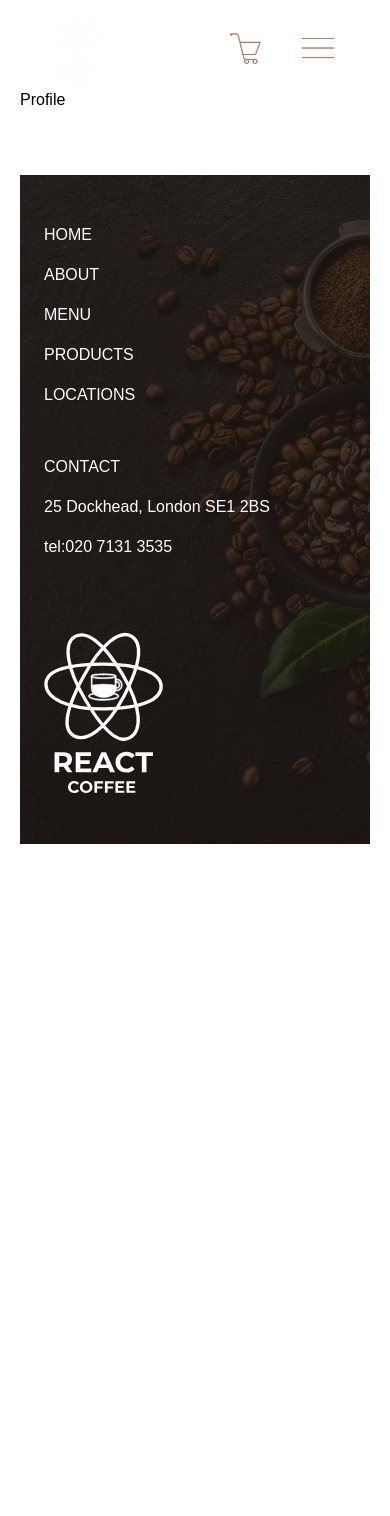
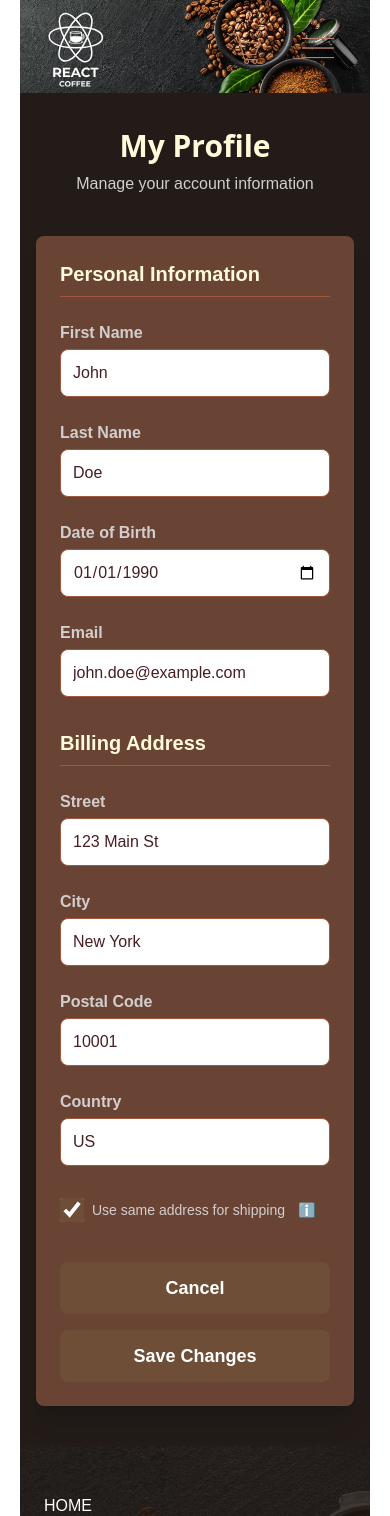
Before and after one commit to yuliyakim01/coffee-shop, a React app: page /profile in a window 390 px wide. Shown: the top 1516 px of the page. Before the commit the page ends 844 px from the top, so only its background shows below. Built offline with nearby package versions, Linux system fonts and the light colour scheme; what @commercetools/platform-sdk, @commercetools/sdk-client-v2 would draw is missing.

Commit message:
feat: add profile ui

```diff
--- a/src/components/Login-registration-components/Button.tsx
+++ b/src/components/Login-registration-components/Button.tsx
@@ -6,6 +6,7 @@ interface ButtonProps {
   label: string;
   className?: string;
   disabled?: boolean;
+  variant?: string;
 }
 
 const Button: React.FC<ButtonProps> = ({
--- a/src/components/Login-registration-components/Input.tsx
+++ b/src/components/Login-registration-components/Input.tsx
@@ -3,14 +3,25 @@ import React, { useState, forwardRef, useImperativeHandle } from 'react';
 import type { HandleInputType, InputHandle, InputProps, RefInputType, RefPropType } from '@/data/interfaces';
 
 const Input: RefInputType = forwardRef<InputHandle, InputProps>(
-  ({ label, type = 'text', placeholder, validate }: InputProps, ref: RefPropType): ReactElement => {
-    const [value, setValue] = useState('');
+  (
+    { label, type = 'text', placeholder, validate, value: propValue, onChange, className }: InputProps,
+    ref: RefPropType
+  ): ReactElement => {
+    const [internalValue, setInternalValue] = useState('');
     const [error, setError] = useState('');
+
+    const isControlled = propValue !== undefined;
+    const value = isControlled ? propValue : internalValue;
 
     const handleChange: HandleInputType = (e: ChangeEvent<HTMLInputElement>): void => {
       const newValue: string = e.target.value;
-      setValue(newValue);
-      setError(validate(newValue) ?? '');
+
+      if (!isControlled) {
+        setInternalValue(newValue);
+      }
+
+      setError(validate?.(newValue) ?? '');
+      onChange?.(newValue);
     };
 
     useImperativeHandle(
@@ -18,9 +29,11 @@ const Input: RefInputType = forwardRef<InputHandle, InputProps>(
       (): InputHandle => ({
         getValue: (): string => value,
         getError: (): string => error,
-        setValueExternally: (valueExternal: string): void => {
-          setValue(valueExternal);
-          setError(validate(valueExternal) ?? '');
+        setValueExternally: (val: string): void => {
+          if (!isControlled) {
+            setInternalValue(val);
+          }
+          setError(validate?.(val) ?? '');
         },
       })
     );
@@ -29,7 +42,7 @@ const Input: RefInputType = forwardRef<InputHandle, InputProps>(
       <div className="flex flex-col w-full">
         {label && <label className="font-semibold text-base mb-1">{label}</label>}
         <input
-          className="w-full h-12 px-3 border border-gray-300 rounded-lg bg-white font-poppins text-base"
+          className={`w-full h-12 px-3 border border-gray-300 rounded-lg bg-white font-poppins text-base ${className}`}
           type={type}
           placeholder={placeholder}
           value={value}
--- a/src/components/Profile-components/DefaultAddressCheckbox.tsx
+++ b/src/components/Profile-components/DefaultAddressCheckbox.tsx
@@ -4,6 +4,7 @@ import { FormElements, sameAddressCheckboxMessage } from '@/data/constants';
 interface DefaultAddressCheckboxProps {
   checked: boolean;
   onChange: (checked: boolean) => void;
+  className?: string;
 }
 
 const DefaultAddressCheckbox: React.FC<DefaultAddressCheckboxProps> = ({ checked, onChange }) => {
--- a/src/pages/Profile.tsx
+++ b/src/pages/Profile.tsx
@@ -1,7 +1,189 @@
-import React from 'react';
+import React, { useState } from 'react';
+import Input from '@/components/Login-registration-components/Input';
+import Button from '@/components/Login-registration-components/Button';
+import DefaultAddressCheckbox from '@/components/Profile-components/DefaultAddressCheckbox';
+import headerBg from '@/assets/footer.png';
+function Profile() {
+  const [loading, setLoading] = useState(false);
+  const [successMessage, setSuccessMessage] = useState<string | null>(null);
+  const [errorMessage, setErrorMessage] = useState<string | null>(null);
+  const [useSameAddress, setUseSameAddress] = useState(true);
 
-function Profile() {
-  return <div>Profile</div>;
+  const [userData, setUserData] = useState({
+    firstName: 'John',
+    lastName: 'Doe',
+    dob: '1990-01-01',
+    email: 'john.doe@example.com',
+    street: '123 Main St',
+    city: 'New York',
+    postalCode: '10001',
+    country: 'US',
+    shippingStreet: '456 Shipping Ave',
+    shippingCity: 'Brooklyn',
+    shippingPostalCode: '11201',
+    shippingCountry: 'US',
+  });
+
+  const handleSubmit = (e: React.FormEvent) => {
+    e.preventDefault();
+    setLoading(true);
+
+    setTimeout(() => {
+      setLoading(false);
+      setSuccessMessage('Profile updated successfully!');
+      setTimeout(() => setSuccessMessage(null), 3000);
+    }, 1500);
+  };
+
+  const handleInputChange = (field: string, value: string) => {
+    setUserData((prev) => ({ ...prev, [field]: value }));
+  };
+
+  return (
+    <div className=" relative w-full min-h-screen bg-[#221B18] text-americanSilver py-10 px-4 sm:px-6 lg:px-8">
+      <div
+        className=" absolute top-[-110px] left-0 h-[115px] w-full bg-cover bg-center"
+        style={{ backgroundImage: `url(${headerBg})` }}
+      ></div>
+      <div className="max-w-4xl mx-auto">
+        <div className="text-center mb-10">
+          <h1 className="text-3xl font-bold text-creamLight font-third">My Profile</h1>
+          <p className="mt-2 text-americanSilver">Manage your account information</p>
+        </div>
+
+        <div className="bg-coffeeBrown rounded-lg shadow-xl overflow-hidden">
+          <form onSubmit={handleSubmit} className="p-6 sm:p-8">
+            <div className="mb-8">
+              <h2 className="text-xl font-semibold text-creamLight border-b border-rustBrown pb-2 mb-6">
+                Personal Information
+              </h2>
+
+              <div className="grid grid-cols-1 md:grid-cols-2 gap-6">
+                <Input
+                  label="First Name"
+                  value={userData.firstName}
+                  onChange={(val) => handleInputChange('firstName', val)}
+                  className="bg-brownTransparent border-rustBrown text-Temptress focus:outline-none"
+                />
+                <Input
+                  label="Last Name"
+                  value={userData.lastName}
+                  onChange={(val) => handleInputChange('lastName', val)}
+                  className="bg-brownTransparent border-rustBrown text-Temptress focus:outline-none"
+                />
+                <Input
+                  label="Date of Birth"
+                  type="date"
+                  value={userData.dob}
+                  onChange={(val) => handleInputChange('dob', val)}
+                  className="bg-brownTransparent border-rustBrown text-Temptress focus:outline-none"
+                />
+                <Input
+                  label="Email"
+                  type="email"
+                  value={userData.email}
+                  onChange={(val) => handleInputChange('email', val)}
+                  className="bg-brownTransparent border-rustBrown text-Temptress focus:outline-none"
+                />
+              </div>
+            </div>
+
+            <div className="mb-8">
+              <h2 className="text-xl font-semibold text-creamLight border-b border-rustBrown pb-2 mb-6">
+                Billing Address
+              </h2>
+
+              <div className="grid grid-cols-1 md:grid-cols-2 gap-6">
+                <Input
+                  label="Street"
+                  value={userData.street}
+                  onChange={(val) => handleInputChange('street', val)}
+                  className="bg-brownTransparent border-rustBrown text-Temptress focus:outline-none"
+                />
+                <Input
+                  label="City"
+                  value={userData.city}
+                  onChange={(val) => handleInputChange('city', val)}
+                  className="bg-brownTransparent border-rustBrown text-Temptress focus:outline-none"
+                />
+                <Input
+                  label="Postal Code"
+                  value={userData.postalCode}
+                  onChange={(val) => handleInputChange('postalCode', val)}
+                  className="bg-brownTransparent border-rustBrown text-Temptress focus:outline-none"
+                />
+                <Input
+                  label="Country"
+                  value={userData.country}
+                  onChange={(val) => handleInputChange('country', val)}
+                  className="bg-brownTransparent border-rustBrown text-Temptress focus:outline-none"
+                />
+              </div>
+            </div>
+
+            <DefaultAddressCheckbox checked={useSameAddress} onChange={setUseSameAddress} className="text-creamLight" />
+
+            {!useSameAddress && (
+              <div className="mb-8 mt-6">
+                <h2 className="text-xl font-semibold text-creamLight border-b border-rustBrown pb-2 mb-6">
+                  Shipping Address
+                </h2>
+
+                <div className="grid grid-cols-1 md:grid-cols-2 gap-6">
+                  <Input
+                    label="Street"
+                    value={userData.shippingStreet}
+                    onChange={(val) => handleInputChange('shippingStreet', val)}
+                    className="bg-brownTransparent border-rustBrown text-Temptress focus:outline-none"
+                  />
+                  <Input
+                    label="City"
+                    value={userData.shippingCity}
+                    onChange={(val) => handleInputChange('shippingCity', val)}
+                    className="bg-brownTransparent border-rustBrown text-Temptress focus:outline-none"
+                  />
+                  <Input
+                    label="Postal Code"
+                    value={userData.shippingPostalCode}
+                    onChange={(val) => handleInputChange('shippingPostalCode', val)}
+                    className="bg-brownTransparent border-rustBrown text-Temptress focus:outline-none"
+                  />
+                  <Input
+                    label="Country"
+                    value={userData.shippingCountry}
+                    onChange={(val) => handleInputChange('shippingCountry', val)}
+                    className="bg-brownTransparent border-rustBrown text-Temptress focus:outline-none"
+                  />
+                </div>
+              </div>
+            )}
+
+            <div className="flex flex-col sm:flex-row justify-end gap-4 mt-10">
+              <Button
+                type="button"
+                label="Cancel"
+                variant="outline"
+                className="border-creamLight text-black hover:bg-rustBrown"
+              />
+              <Button
+                type="submit"
+                label={loading ? 'Saving...' : 'Save Changes'}
+                disabled={loading}
+                className="bg-LightTaupe hover:bg-rustBrown text-Temptress"
+              />
+            </div>
+
+            {successMessage && (
+              <div className="mt-6 p-3 bg-semiGreen bg-opacity-20 text-semiGreen rounded">{successMessage}</div>
+            )}
+            {errorMessage && (
+              <div className="mt-6 p-3 bg-red-500 bg-opacity-20 text-red-500 rounded">{errorMessage}</div>
+            )}
+          </form>
+        </div>
+      </div>
+    </div>
+  );
 }
 
 export default Profile;
--- a/src/utils/customerUtils.ts
+++ b/src/utils/customerUtils.ts
@@ -1,8 +1,6 @@
 import type { Customer, CustomerDraft } from '@commercetools/platform-sdk';
-import type { RegistrationFormItems } from '@/data/interfaces';
 import { customerId, customerVersion } from '@/data/constants';
 import type { Country, FormRefItem } from '@/data/interfaces';
-import type { SessionUser } from '@/data/interfaces';
 import { countries } from '@/data/interfaces';
 import type { RegistrationFormItems, SessionUser } from '@/data/interfaces';
 export function processCustomerDraftProps(
@@ -104,7 +102,7 @@ export const getLoggedInUserFromSessionStorage = (): SessionUser | null => {
   if (customerIdFromStorage && customerVersionFromStorage) {
     return {
       customerId: customerIdFromStorage,
-      customerVersion: Number(customerVersionFromStorage),
+      customerVersion: customerVersionFromStorage,
     };
   }
 
```
Also changed, not shown: src/data/interfaces.ts (+7 -2 lines), src/assets/header-bg.png (added).
